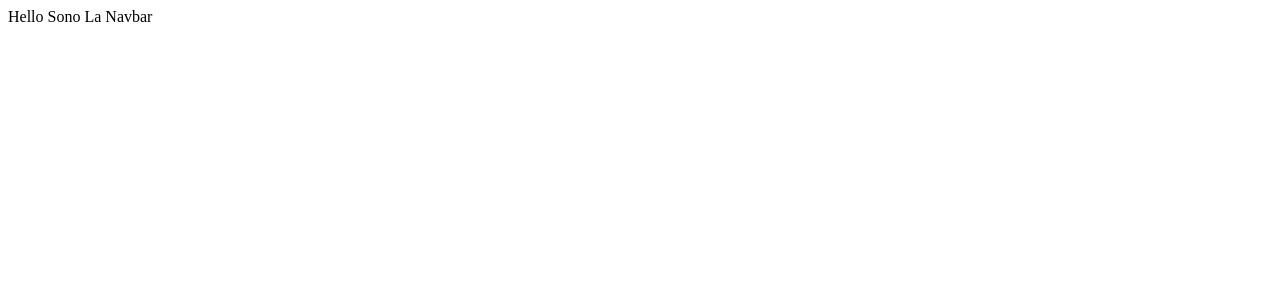
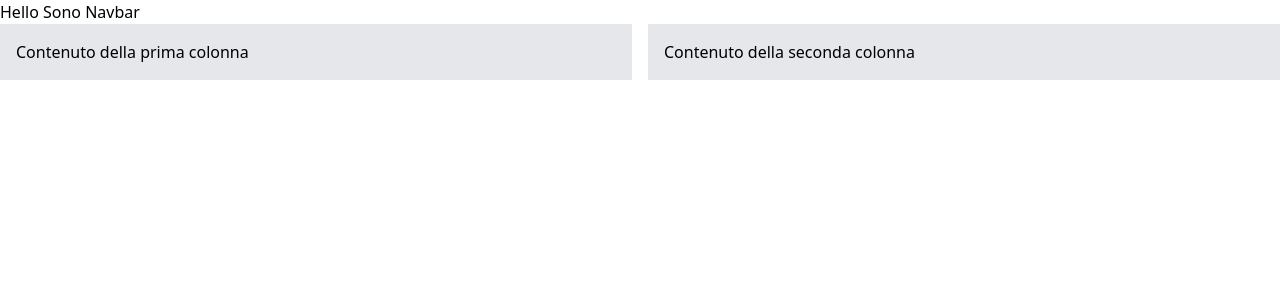
Before and after one commit to Arleeg/vue-project, a Vue app: page / in a window 1280 px wide. Shown: the top 300 px of the page. Built offline with nearby package versions, Linux system fonts and the light colour scheme.

Commit message:
primo commit Ale

```diff
--- a/package.json
+++ b/package.json
@@ -23,6 +23,7 @@
     "@vitejs/plugin-vue-jsx": "^3.1.0",
     "@vue/eslint-config-prettier": "^8.0.0",
     "@vue/eslint-config-typescript": "^12.0.0",
+    "@vue/runtime-dom": "^3.4.21",
     "@vue/tsconfig": "^0.5.1",
     "autoprefixer": "^10.4.18",
     "eslint": "^8.49.0",
--- a/src/App.vue
+++ b/src/App.vue
@@ -1,11 +1,12 @@
 <script setup lang="ts">
 import Navbar from './components/NavBar.vue'
+import PresentationComponent from './components/PresentationComponent.vue'
 </script>
 
 <template>
 
 <Navbar />
-
+<PresentationComponent />
 </template>
 
 <style scoped>
--- a/src/assets/style.css
+++ b/src/assets/style.css
@@ -0,0 +1,3 @@
+@import 'tailwindcss/base';
+@import 'tailwindcss/components';
+@import 'tailwindcss/utilities';
--- a/src/components/NavBar.vue
+++ b/src/components/NavBar.vue
@@ -4,7 +4,7 @@
 </script>
 
 <template>
-<div>Hello Sono La Navbar</div>
+<div>Hello Sono  Navbar</div>
 </template>
 
 <style scoped>
--- /dev/null
+++ b/src/components/PresentationComponent.vue
@@ -0,0 +1,10 @@
+<script setup lang="ts"></script>
+
+<template>
+  <section class="grid grid-cols-2 gap-4">
+    <div class="bg-gray-200 p-4">Contenuto della prima colonna</div>
+    <div class="bg-gray-200 p-4">Contenuto della seconda colonna</div>
+  </section>
+</template>
+
+<style scoped></style>
--- a/tsconfig.app.json
+++ b/tsconfig.app.json
@@ -6,6 +6,7 @@
     "composite": true,
     "tsBuildInfoFile": "./node_modules/.tmp/tsconfig.app.tsbuildinfo",
 
+
     "baseUrl": ".",
     "paths": {
       "@/*": ["./src/*"]
```
Also changed, not shown: 2 other files (tests, documents, lock files or other folders).
